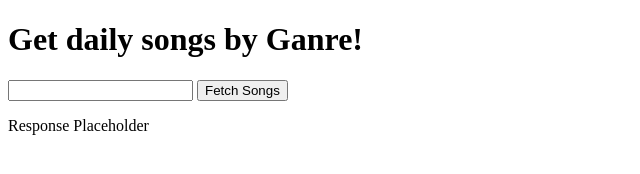
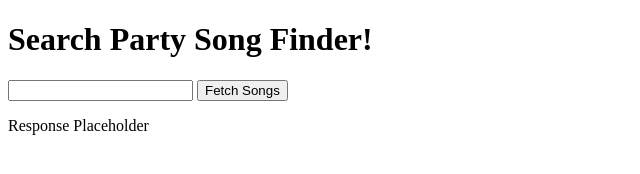
Before and after one commit to bleufox/NewMuseApp, a website: page public/index.html in a window 1280 px wide. Shown: the whole page, without its empty margins (0-640 px from the left). Drawn offline with nearby package versions, Linux system fonts and the light colour scheme.

Commit message:
Cleared README

```diff
--- a/netlify/functions/get-songs.js
+++ b/netlify/functions/get-songs.js
@@ -29,6 +29,6 @@ exports.handler = async (event) => {
   const randomTrack = tracks[randomInt]
   return {
     statusCode: 200,
-    body: `${randomTrack.name} - ${randomTrack.artist.name}`
+    body: `${randomTrack.name}-${randomTrack.artist.name}`
   }
 }
--- a/public/index.html
+++ b/public/index.html
@@ -8,7 +8,7 @@
     <title>Daily songs / Disco </title>
   </head>
   <body>
-    <h1>Get daily songs by Ganre!</h1>
+    <h1>Search Party Song Finder!</h1>
     <input id='ganre' />
     <button id="fetch-songs">Fetch Songs</button>
     <p id="response-output">Response Placeholder</p>
```
Also changed, not shown: README.md, assets/css/style.css (added).
